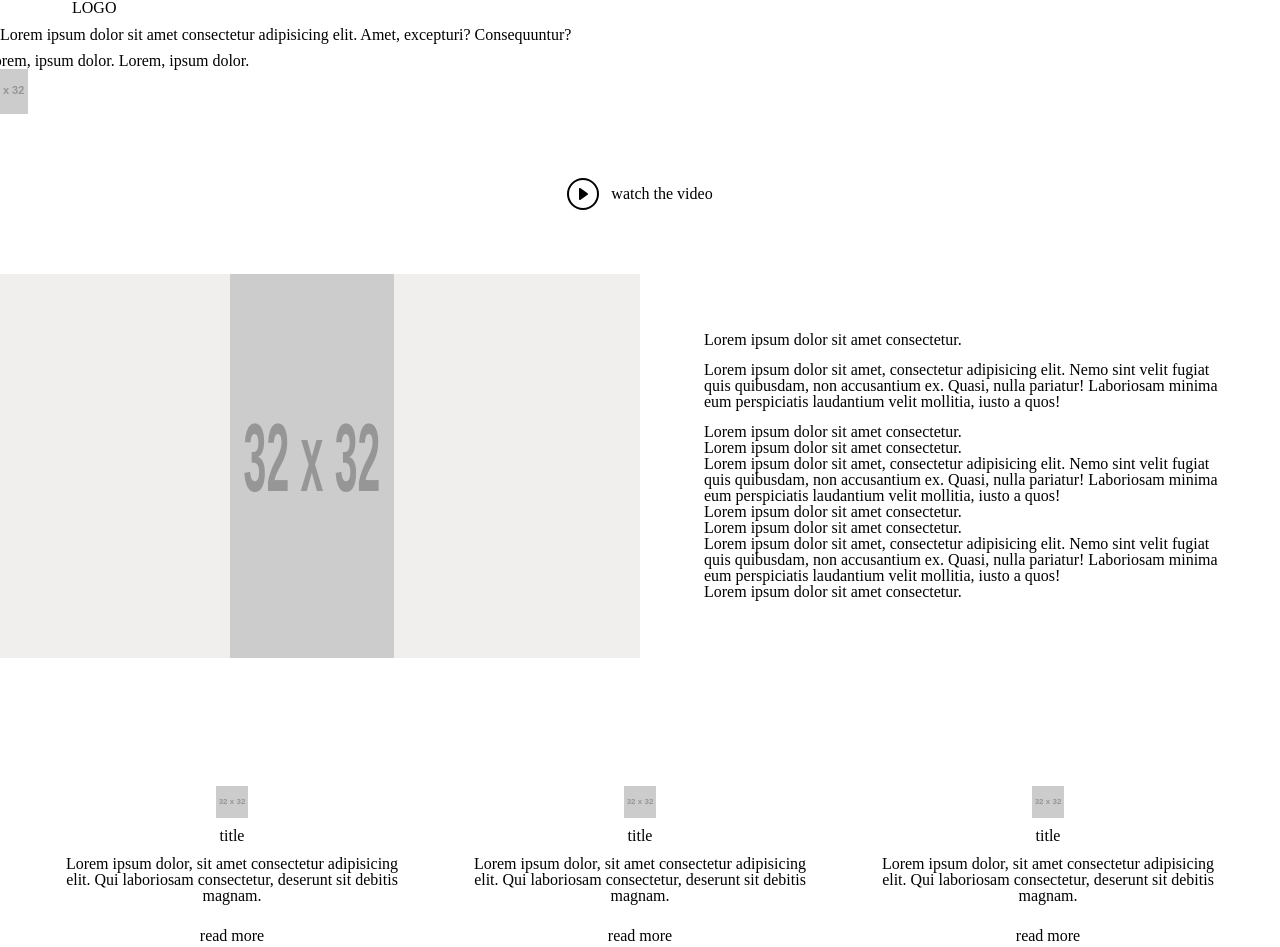
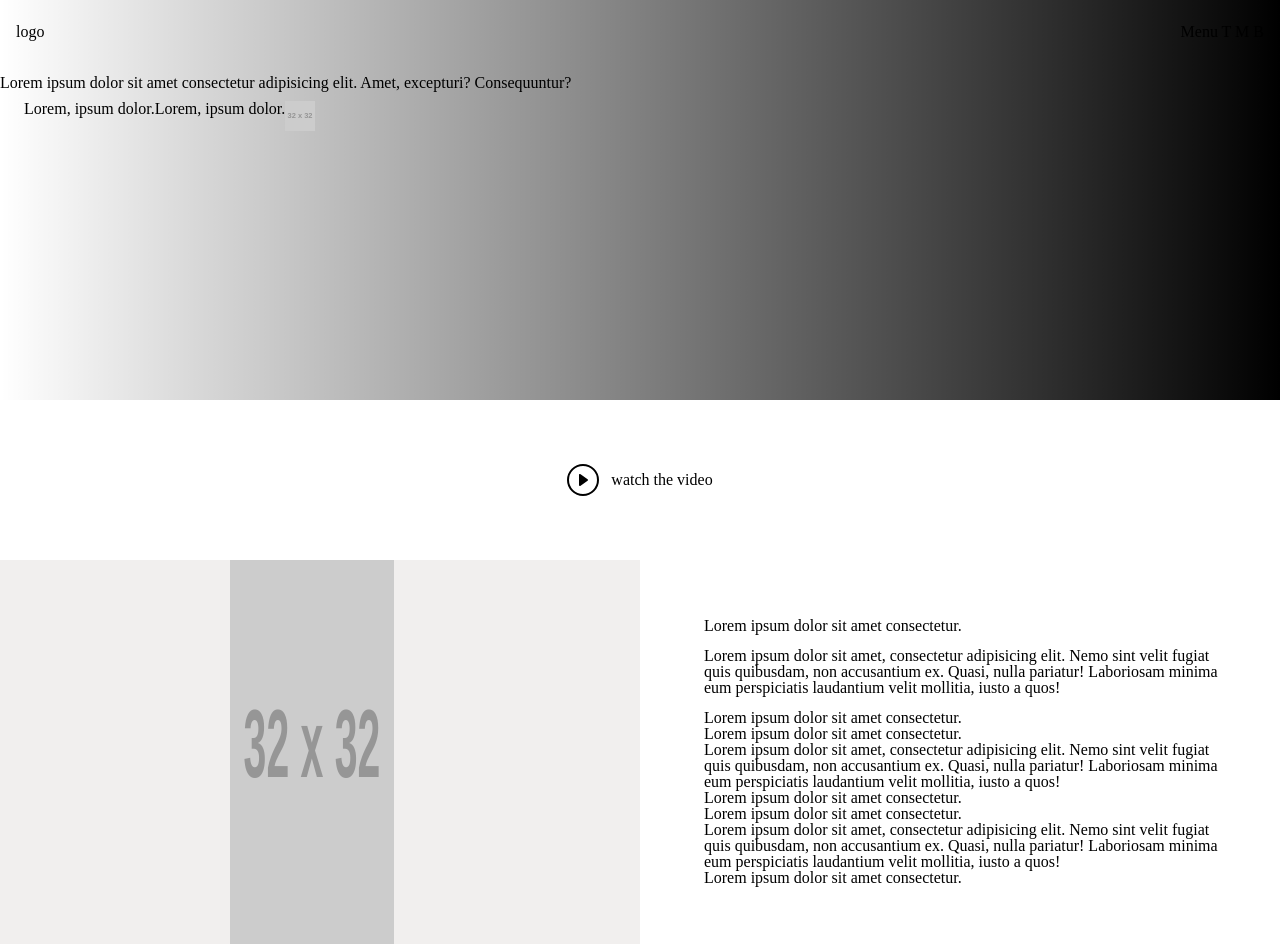
Before and after one commit to jwb094/jwbssite2403, a website: page index.html in a window 1280 px wide. Shown: the top 947 px of the page. Drawn offline with Linux system fonts and the light colour scheme; placeholder pictures from the web are drawn by us.

Commit message:
update(index.html - header + nav bloc) : WIP layout : mobile to desktop layout

```diff
--- a/index.html
+++ b/index.html
@@ -26,32 +26,73 @@
 
   <main>
     <header>
-      <section data-component-hero class="">
-        <nav class="l-container">
+      <section data-component-hero class="p-0 h-100vh md.h-50vh bg-linear-x-to-black">
+        <!-- <nav class="l-container">
           <div class="row">
-            <div class="col-xs-12 col-md-4">LOGO</div>
-            <div class="col-xs-12 col-md-8">
-              <ul class="flex flex-col md.flex-row">
-                <li> </li>
-                <li> </li>
-                <li> </li>
-                <li> </li>
-                <li> </li>
-              </ul>
+            <div class="col-xs-4 col-md-4">LOGO</div>
+            <div class="col-xs-8 col-md-8">
+              <div class="flex flex-row ">
+                <button>hamburger</button>
+                <ul class="flex flex-col md.flex-row | hidden">
+                  <li>item1 </li>
+                  <li>item2 </li>
+                  <li>item3 </li>
+                  <li> item4</li>
+                  <li> item5</li>
+                </ul>
+              </div>
             </div>
           </div>
-        </nav>
-        <div class="row">
+        </nav> -->
+        <!-- MOBILE:START-->
+        <div class="col-xs-12 py-24">
+          <div class=" mobile-header | flex flex-row [ justify-content-around  relative z-10 ] ">
+            <div class="mr-auto pr-0 | logo" id="">logo</div>
+            <div class="  ml-auto tgl_menu" id="">
+              <buttton class="c-button-tgl" id="c-button-tgl">
+                <div class="bar">Menu
+                  <span class="hamburger-top top">T</span>
+                  <span class="hamburger-middle middle">M</span>
+                  <span class="hamburger-bottom bottom">B</span>
+                </div>
+              </buttton>
+            </div>
+          </div>
+        </div>
+        <div class="col-xs-12  ">
+          <div class="c-site-nav hidden flex flex-col | bg-orange-100 h-100vh justify-content-center absolute w-100p top-0 left-0 right-0 bottom-0 p-0 align-items-center z-1">
+            <nav class="flex mx-24">
+              <div class="grid grid-cols-2 md.grid-cols-4 gap-48 text-center">
+                <div class="border-2 border-black border-solid p-64">
+                  <svg height="32" viewBox="0 0 21 21" width="32" xmlns="http://www.w3.org/2000/svg" id="IconChangeColor"><g fill="none" fill-rule="evenodd" stroke="currentColor" stroke-linecap="round" stroke-linejoin="round" transform="translate(1 1)"><path d="m.5 9.5 9-9 9 9" id="mainIconPathAttribute"></path><path d="m2.5 7.5v8c0 .5522847.44771525 1 1 1h3c.55228475 0 1-.4477153 1-1v-4c0-.5522847.44771525-1 1-1h2c.5522847 0 1 .4477153 1 1v4c0 .5522847.4477153 1 1 1h3c.5522847 0 1-.4477153 1-1v-8" id="mainIconPathAttribute"></path></g></svg>
+                  Home</div>
+                <div class="border-2 border-black border-solid p-64"><svg height="32" viewBox="0 0 21 21" width="32" xmlns="http://www.w3.org/2000/svg" id="IconChangeColor"><g fill="none" fill-rule="evenodd" stroke="currentColor" stroke-linecap="round" stroke-linejoin="round" transform="translate(1 1)"><path d="m.5 9.5 9-9 9 9" id="mainIconPathAttribute"></path><path d="m2.5 7.5v8c0 .5522847.44771525 1 1 1h3c.55228475 0 1-.4477153 1-1v-4c0-.5522847.44771525-1 1-1h2c.5522847 0 1 .4477153 1 1v4c0 .5522847.4477153 1 1 1h3c.5522847 0 1-.4477153 1-1v-8" id="mainIconPathAttribute"></path></g></svg>About Us</div>
+                <div class="border-2 border-black border-solid p-64"><svg height="32" viewBox="0 0 21 21" width="32" xmlns="http://www.w3.org/2000/svg" id="IconChangeColor"><g fill="none" fill-rule="evenodd" stroke="currentColor" stroke-linecap="round" stroke-linejoin="round" transform="translate(1 1)"><path d="m.5 9.5 9-9 9 9" id="mainIconPathAttribute"></path><path d="m2.5 7.5v8c0 .5522847.44771525 1 1 1h3c.55228475 0 1-.4477153 1-1v-4c0-.5522847.44771525-1 1-1h2c.5522847 0 1 .4477153 1 1v4c0 .5522847.4477153 1 1 1h3c.5522847 0 1-.4477153 1-1v-8" id="mainIconPathAttribute"></path></g></svg>Pricing</div>
+                <div class="border-2 border-black border-solid p-64 "><svg height="32" viewBox="0 0 21 21" width="32" xmlns="http://www.w3.org/2000/svg" id="IconChangeColor"><g fill="none" fill-rule="evenodd" stroke="currentColor" stroke-linecap="round" stroke-linejoin="round" transform="translate(1 1)"><path d="m.5 9.5 9-9 9 9" id="mainIconPathAttribute"></path><path d="m2.5 7.5v8c0 .5522847.44771525 1 1 1h3c.55228475 0 1-.4477153 1-1v-4c0-.5522847.44771525-1 1-1h2c.5522847 0 1 .4477153 1 1v4c0 .5522847.4477153 1 1 1h3c.5522847 0 1-.4477153 1-1v-8" id="mainIconPathAttribute"></path></g></svg>Contact Us</div>
+              </div>
+              <!-- <ul class=" flex flex-col w-100p  gap-24 md.h-auto ">
+                <li>Home</li>
+                <li>About Us</li>
+                <li>Pricing</li>
+                <li>Pricing</li>
+              </ul> -->
+            </nav>
+
+          </div>
+        </div>
+        <!--MOBILE:END-->
+        <div class="row mt-auto">
           <div class="col-xs-12 col-md-12">
             <h1>Lorem ipsum dolor sit amet consectetur adipisicing elit. Amet, excepturi? Consequuntur?</h1>
           </div>
-          <div class="  ">
-            <buttton class="">
-              Lorem, ipsum dolor.
-            </buttton>
-            <buttton class="">
-              Lorem, ipsum dolor.<img class="w-2-12  mr-16" src="https://placehold.co/32x32" alt="">
-            </buttton>
+          <div class="col-xs-12 col-md-12  ">
+            <div class="flex mx-24">
+              <buttton class=" hidden md.flex">
+                Lorem, ipsum dolor.
+              </buttton>
+              <buttton class="flex"> Lorem, ipsum dolor.<img class="w-2-12  mr-16" src="https://placehold.co/32x32" alt="">
+              </buttton>
+            </div>
 
           </div>
         </div>
```
